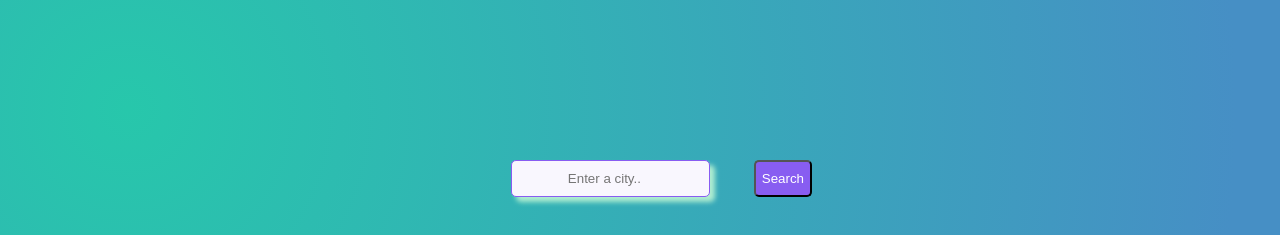
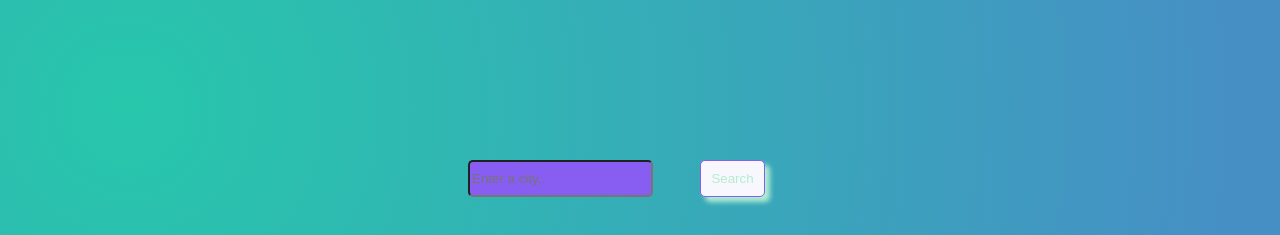
Before and after one commit to LuipaToka/week-7-Luipa, a plain HTML site: page index.html in a window 1280 px wide. Shown: the top 235 px of the page. Drawn offline with nearby package versions, Linux system fonts and the light colour scheme.

Commit message:
Switched css

```diff
--- a/src/index.css
+++ b/src/index.css
@@ -27,13 +27,6 @@ form {
   color: #f65282;
 }
 .search {
-  align-items: center;
-  background: #885df1;
-  color: #fff;
-  border-radius: 5px;
-}
-
-.enter {
   background: #f9f7fe;
   border-radius: 5px;
   text-align: center;
@@ -44,7 +37,14 @@ form {
   border: 1px solid #885df1;
   box-shadow: 5px 5px 5px;
 }
-.enter:hover {
+
+.enter {
+  align-items: center;
+  background: #885df1;
+  color: #fff;
+  border-radius: 5px;
+}
+.search:hover {
   cursor: pointer;
   background: #885df1;
   color: #ffffff;
```
